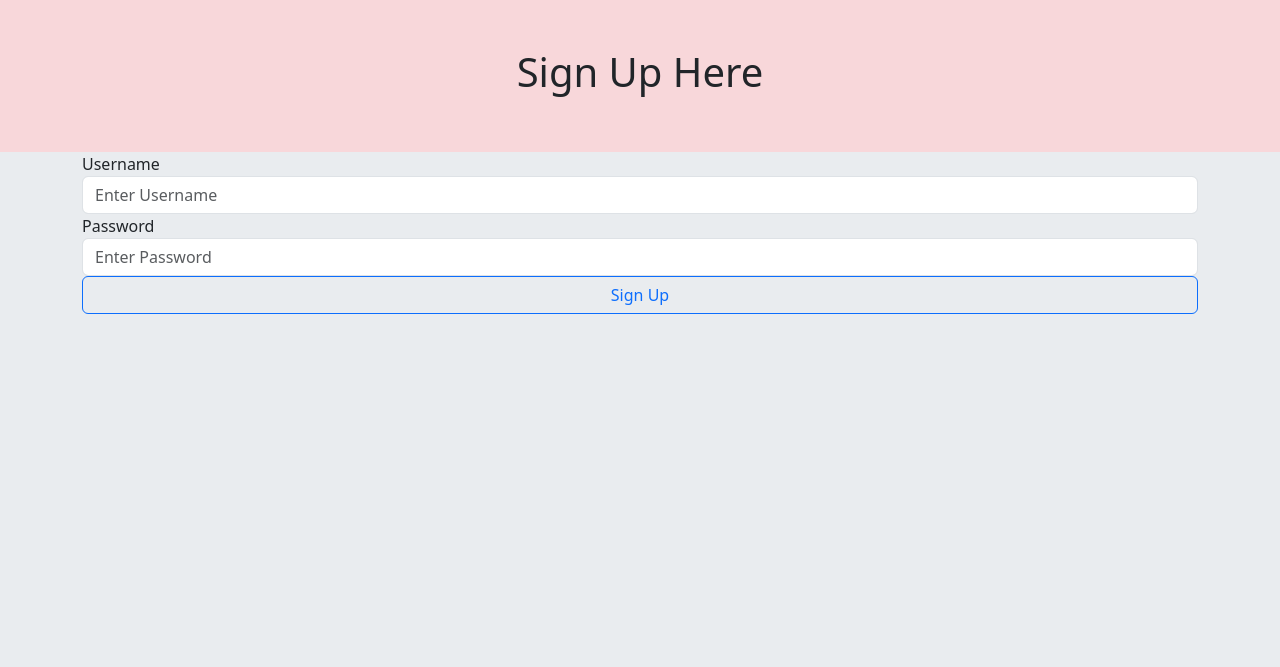
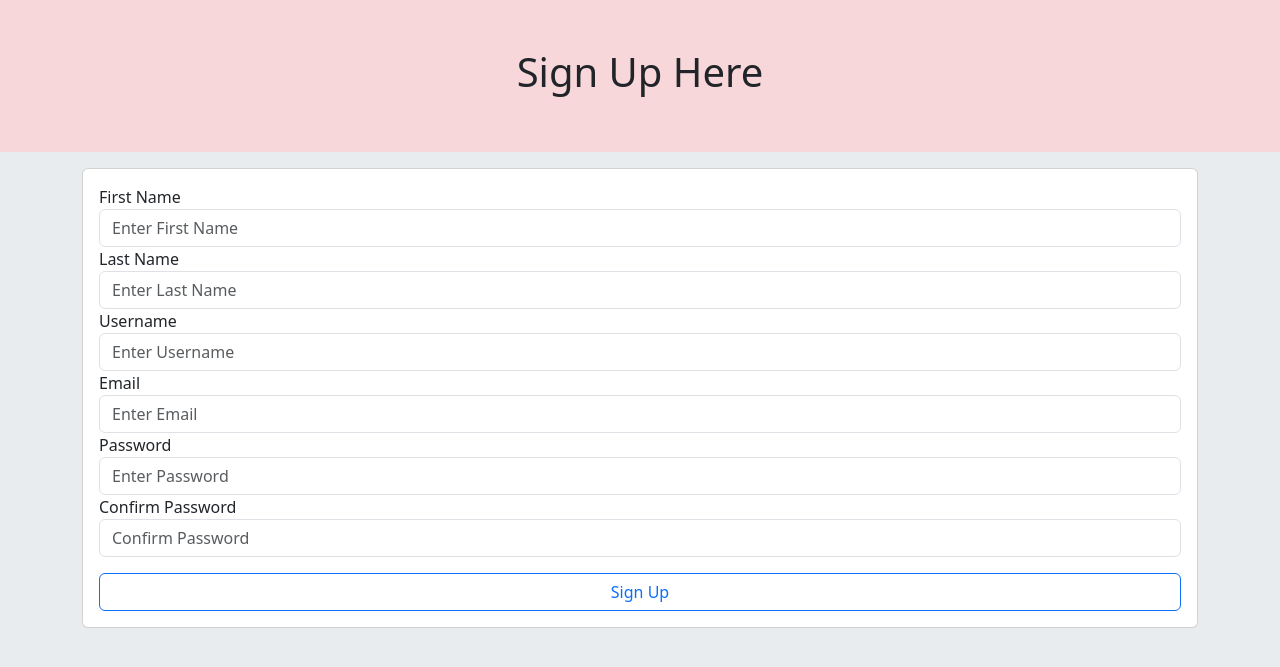
Before and after one commit to JakeM808/Week6_Flask_Intro, a Flask app: page /signup in a window 1280 px wide. Shown: the part 56-723 px from the top of the page. Run offline with Flask 3, Linux system fonts and the light colour scheme.

Commit message:
add SignUpForm and render on signup template

```diff
--- a/app/__init__.py
+++ b/app/__init__.py
@@ -2,6 +2,8 @@ from flask import Flask
 
 # Create an instance of the Flask app
 app = Flask(__name__)
+# Configure our app with a secret key
+app.config['SECRET_KEY'] = 'you-will-never-guess'
 
 #import all of the routes from the routes file into the current package
 from app import routes
--- /dev/null
+++ b/app/forms.py
@@ -0,0 +1,14 @@
+from flask_wtf import FlaskForm
+from wtforms import StringField, PasswordField, EmailField, SubmitField
+from wtforms.validators import InputRequired, EqualTo
+
+
+
+class SignUpForm(FlaskForm):
+    first_name = StringField('First Name', validators=[InputRequired()])
+    last_name = StringField('Last Name', validators=[InputRequired()])
+    username = StringField('Username', validators=[InputRequired()])
+    email = EmailField('Email', validators=[InputRequired()])
+    password = PasswordField('Password', validators=[InputRequired()])
+    confirm_pass = PasswordField('Confirm Password', validators=[InputRequired(), EqualTo('password')])
+    submit = SubmitField('Sign Up')
--- a/app/routes.py
+++ b/app/routes.py
@@ -1,5 +1,7 @@
 from app import app
 from flask import render_template
+from app.forms import SignUpForm
+
 # Add a route
 @app.route('/')
 def index():
@@ -7,4 +9,6 @@ def index():
 
 @app.route('/signup')
 def signup():
-    return render_template('signup.html')
+    form = SignUpForm()
+    print(form.first_name)
+    return render_template('signup.html', form=form)
--- a/app/templates/signup.html
+++ b/app/templates/signup.html
@@ -7,11 +7,33 @@
 {% endblock header %}
 
 {% block content %}
-    <form action="">
-        <label for="username">Username</label>
-        <input type="text" name="username" class="form-control" placeholder="Enter Username">
-        <label for="password">Password</label>
-        <input type="password" name="password" class="form-control" placeholder="Enter Password">
-        <input type="submit" value="Sign Up" class="btn btn-outline-primary w-100">
-    </form>
+<div class="col">
+    <div class="card mt-3">
+        <div class="card-body">
+            <form action="">
+                {{ form.csrf_token }}
+
+                {{ form.first_name.label }}
+                {{ form.first_name(class='form-control', placeholder='Enter First Name') }}
+
+                {{ form.last_name.label }}
+                {{ form.last_name(class='form-control', placeholder='Enter Last Name') }}
+
+                {{ form.username.label }}
+                {{ form.username(class='form-control', placeholder='Enter Username') }}
+
+                {{ form.email.label }}
+                {{ form.email(class='form-control', placeholder='Enter Email') }}
+
+                {{ form.password.label }}
+                {{ form.password(class='form-control', placeholder='Enter Password') }}
+
+                {{ form.confirm_pass.label }}
+                {{ form.confirm_pass(class='form-control', placeholder='Confirm Password') }}
+
+                {{ form.submit(class='btn btn-outline-primary w-100 mt-3') }}
+            </form>
+        </div>
+    </div>
+</div>
 {% endblock content %}
--- a/requirements.txt
+++ b/requirements.txt
@@ -2,7 +2,9 @@ blinker==1.6.2
 click==8.1.6
 colorama==0.4.6
 Flask==2.3.2
+Flask-WTF==1.1.1
 itsdangerous==2.1.2
 Jinja2==3.1.2
 MarkupSafe==2.1.3
 Werkzeug==2.3.7
+WTForms==3.0.1
```
